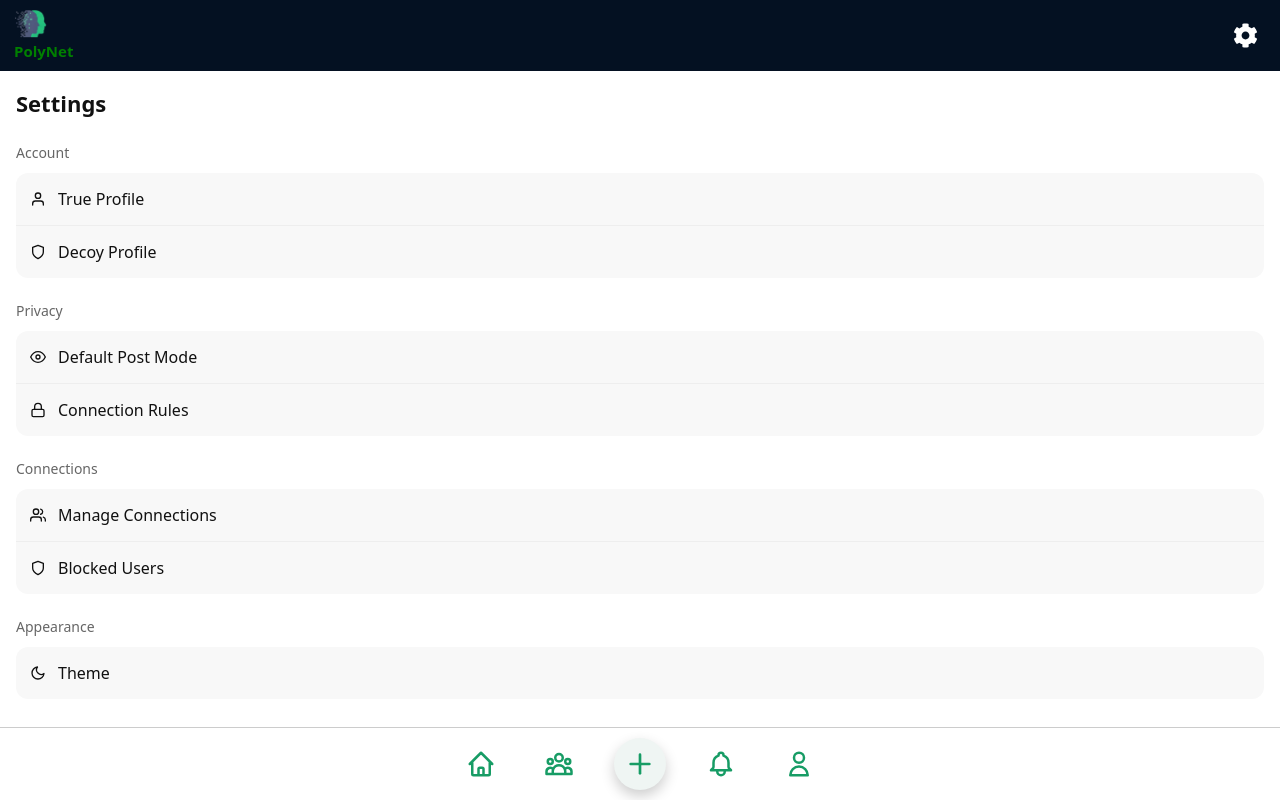
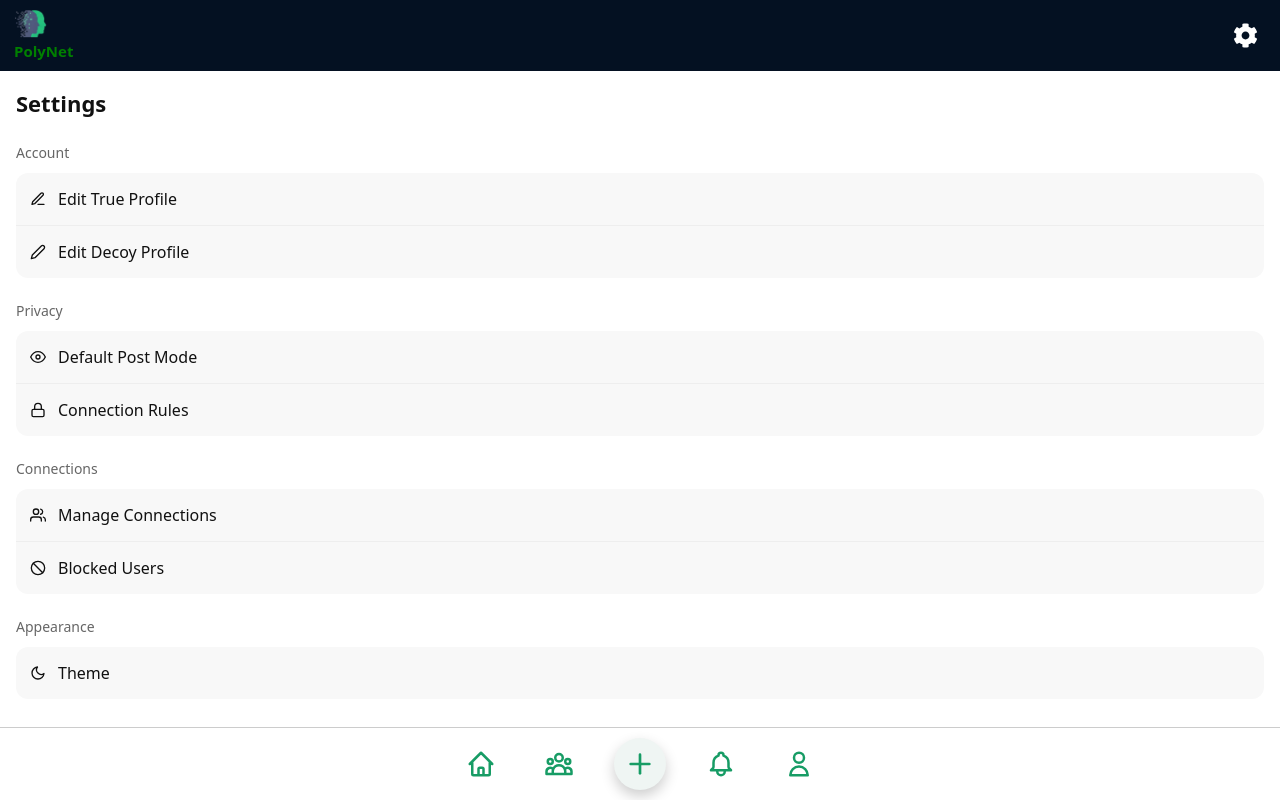
Before and after one commit to Sofiyat1/PolyNet, a React (Vite) app: page /settings in a window 1280 px wide. Built offline with nearby package versions, Linux system fonts and the light colour scheme.

Commit message:
Update: Settings page

```diff
--- a/src/pages/Settings.css
+++ b/src/pages/Settings.css
@@ -51,5 +51,5 @@
 }
 
 .logout {
-  color: #c00;
+  color: #d62c51;
 }
--- a/src/pages/Settings.jsx
+++ b/src/pages/Settings.jsx
@@ -1,14 +1,19 @@
 import {
   FiUser,
   FiShield,
+  FiSlash,
   FiEye,
   FiUsers,
   FiLock,
   FiMoon,
   FiLogOut,
+  FiEdit2,
+  FiMinusCircle,
+  FiEdit3,
 } from "react-icons/fi";
 
 import "./Settings.css";
+import { FaUserEdit } from "react-icons/fa";
 
 function Settings() {
   return (
@@ -23,13 +28,13 @@ function Settings() {
         <div className="settings-list">
 
           <div className="settings-item">
-            <FiUser />
-            <span>True Profile</span>
+            <FiEdit3 />
+            <span>Edit True Profile</span>
           </div>
 
           <div className="settings-item">
-            <FiShield />
-            <span>Decoy Profile</span>
+            <FiEdit2 />
+            <span>Edit Decoy Profile</span>
           </div>
 
         </div>
@@ -66,7 +71,7 @@ function Settings() {
           </div>
 
           <div className="settings-item">
-            <FiShield />
+            <FiSlash />
             <span>Blocked Users</span>
           </div>
 
```
